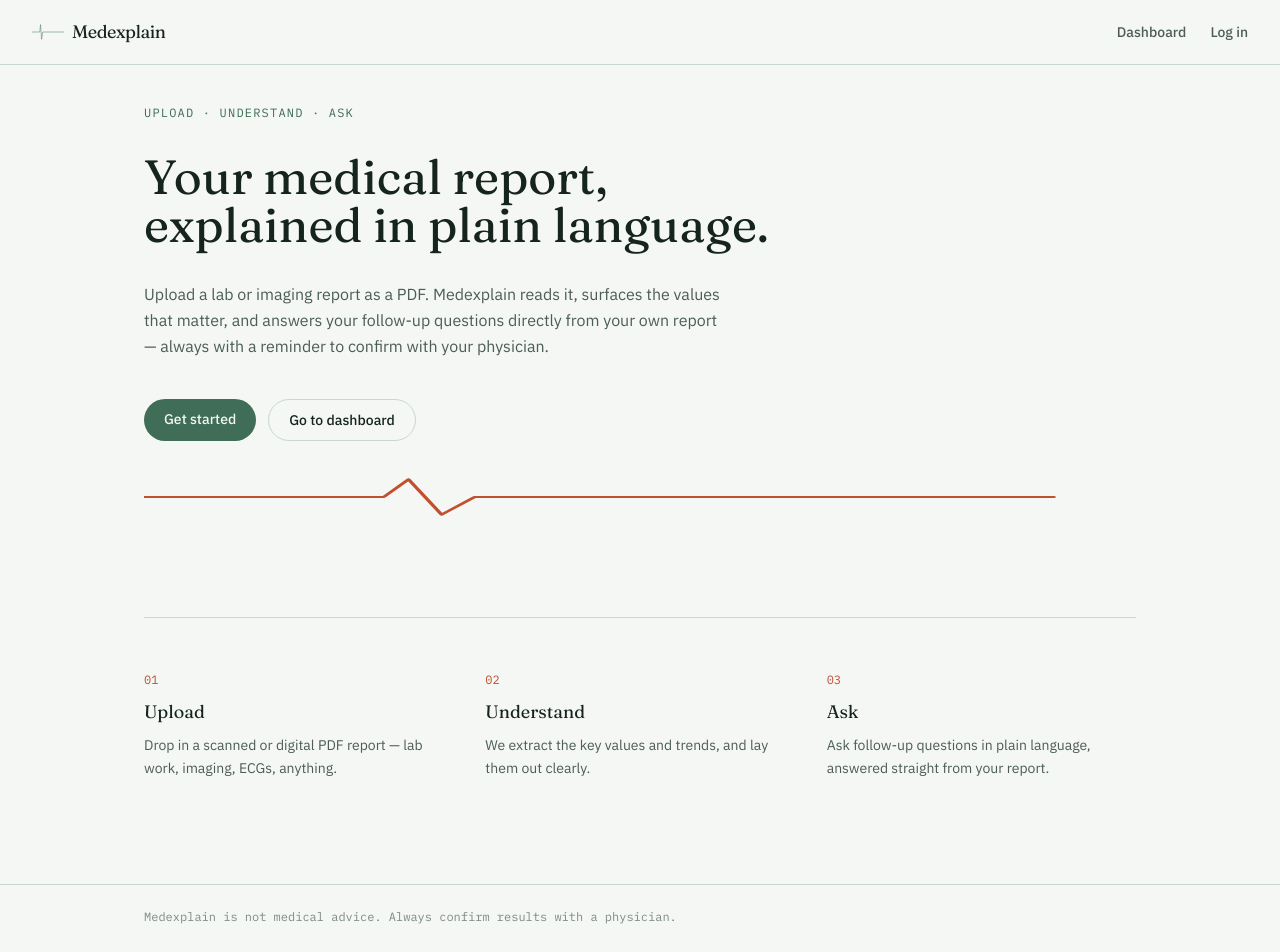
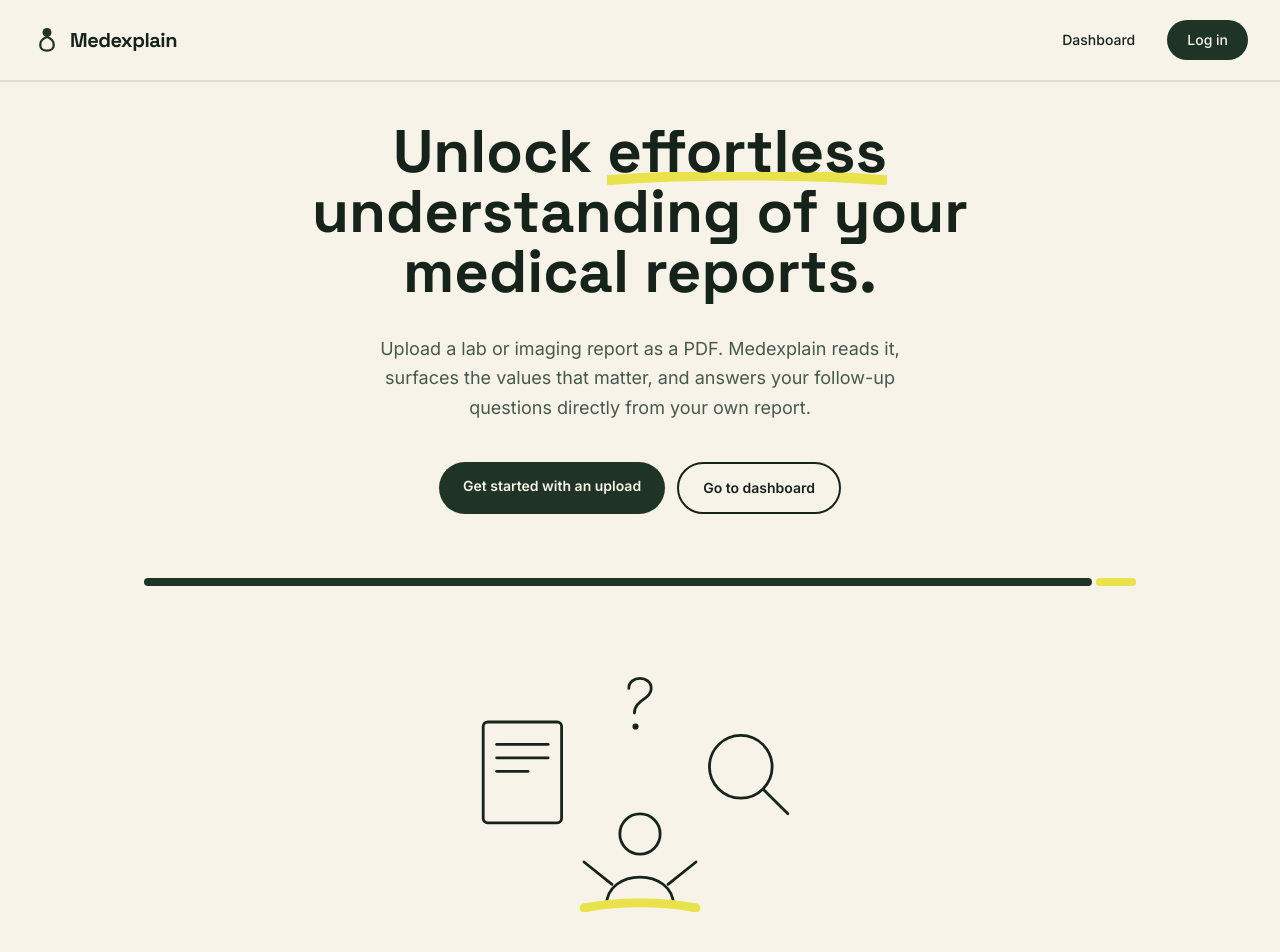
Before and after one commit to Utkarsh-pixel1189/Medexplain, a Next.js app in the folder apps/frontend/: page / in a window 1280 px wide. Shown: the top 952 px of the page. Built offline with nearby package versions, Linux system fonts and the light colour scheme; no server answers.

Commit message:
Redesign frontend with bold display type, warm palette, hand-drawn illustration accents

```diff
--- a/apps/frontend/app/layout.tsx
+++ b/apps/frontend/app/layout.tsx
@@ -1,10 +1,10 @@
 import "../styles/globals.css";
 import type { Metadata } from "next";
-import { Fraunces, IBM_Plex_Sans, IBM_Plex_Mono } from "next/font/google";
+import { Space_Grotesk, Inter, IBM_Plex_Mono } from "next/font/google";
 import Header from "@/components/Header";
 
-const fraunces = Fraunces({ subsets: ["latin"], variable: "--font-display", weight: ["400", "500", "600"] });
-const plexSans = IBM_Plex_Sans({ subsets: ["latin"], variable: "--font-body", weight: ["400", "500", "600"] });
+const spaceGrotesk = Space_Grotesk({ subsets: ["latin"], variable: "--font-display", weight: ["600", "700"] });
+const inter = Inter({ subsets: ["latin"], variable: "--font-body", weight: ["400", "500", "600"] });
 const plexMono = IBM_Plex_Mono({ subsets: ["latin"], variable: "--font-mono", weight: ["400", "500"] });
 
 export const metadata: Metadata = {
@@ -14,11 +14,11 @@
 
 export default function RootLayout({ children }: { children: React.ReactNode }) {
   return (
-    <html lang="en" className={`${fraunces.variable} ${plexSans.variable} ${plexMono.variable}`}>
+    <html lang="en" className={`${spaceGrotesk.variable} ${inter.variable} ${plexMono.variable}`}>
       <body className="min-h-screen flex flex-col">
         <Header />
         <main className="flex-1 mx-auto max-w-5xl w-full px-4 py-10">{children}</main>
-        <footer className="border-t border-mist mt-16">
+        <footer className="border-t-2 border-ink/10 mt-16">
           <div className="mx-auto max-w-5xl px-4 py-6 text-xs font-mono text-inkSoft/70">
             Medexplain is not medical advice. Always confirm results with a physician.
           </div>
--- a/apps/frontend/app/login/page.tsx
+++ b/apps/frontend/app/login/page.tsx
@@ -3,13 +3,13 @@
 import { useState } from "react";
 import { useRouter } from "next/navigation";
 import { api, ApiError } from "@/lib/api";
-import PulseLine from "@/components/PulseLine";
+import Marker from "@/components/Marker";
 
 export default function LoginPage() {
   const router = useRouter();
   const [mode, setMode] = useState<"login" | "register">("login");
+  const [firstName, setFirstName] = useState("");
   const [email, setEmail] = useState("");
-  const [firstName, setFirstName] = useState("");
   const [password, setPassword] = useState("");
   const [error, setError] = useState<string | null>(null);
   const [loading, setLoading] = useState(false);
@@ -33,64 +33,62 @@
   }
 
   return (
-    <div className="max-w-3xl mx-auto grid sm:grid-cols-2 rounded-2xl overflow-hidden border border-mist">
-      <div className="hidden sm:flex flex-col justify-between bg-sage text-paper p-8">
-        <div>
-          <p className="font-mono text-xs uppercase tracking-widest text-paper/70">Medexplain</p>
-          <h2 className="font-display text-2xl mt-4 leading-snug">Your reports, in your own words.</h2>
-        </div>
-        <PulseLine className="w-full h-10 text-paper/60" />
-      </div>
-      <div className="bg-paper p-8">
-        <h1 className="font-display text-xl text-ink mb-6">
-          {mode === "login" ? "Log in" : "Create an account"}
-        </h1>
+    <div className="max-w-md mx-auto space-y-8">
+      <h1 className="font-display font-bold text-3xl text-center text-ink">
+        {mode === "login" ? (
+          <>Welcome <Marker>back</Marker></>
+        ) : (
+          <>Let&rsquo;s get <Marker>started</Marker></>
+        )}
+      </h1>
+
+      <div className="border-2 border-ink rounded-3xl p-8 bg-paper">
         <form onSubmit={onSubmit} className="space-y-4">
           {mode === "register" && (
             <div>
-              <label className="block text-xs font-mono uppercase tracking-wide text-inkSoft mb-1">First name</label>
+              <label className="block text-xs font-semibold uppercase tracking-wide text-inkSoft mb-1.5">First name</label>
               <input
                 type="text"
                 required
                 value={firstName}
                 onChange={(e) => setFirstName(e.target.value)}
-                className="w-full border border-mist rounded-lg px-3 py-2 text-sm focus:border-sage focus:outline-none"
+                className="w-full border-2 border-mist rounded-xl px-4 py-2.5 text-sm focus:border-sage focus:outline-none"
               />
             </div>
           )}
           <div>
-            <label className="block text-xs font-mono uppercase tracking-wide text-inkSoft mb-1">Email</label>
+            <label className="block text-xs font-semibold uppercase tracking-wide text-inkSoft mb-1.5">Email</label>
             <input
               type="email"
               required
               value={email}
               onChange={(e) => setEmail(e.target.value)}
-              className="w-full border border-mist rounded-lg px-3 py-2 text-sm focus:border-sage focus:outline-none"
+              className="w-full border-2 border-mist rounded-xl px-4 py-2.5 text-sm focus:border-sage focus:outline-none"
             />
           </div>
           <div>
-            <label className="block text-xs font-mono uppercase tracking-wide text-inkSoft mb-1">Password</label>
+            <label className="block text-xs font-semibold uppercase tracking-wide text-inkSoft mb-1.5">Password</label>
             <input
               type="password"
               required
               minLength={8}
               value={password}
               onChange={(e) => setPassword(e.target.value)}
-              className="w-full border border-mist rounded-lg px-3 py-2 text-sm focus:border-sage focus:outline-none"
+              className="w-full border-2 border-mist rounded-xl px-4 py-2.5 text-sm focus:border-sage focus:outline-none"
             />
           </div>
           {error && <p className="text-sm text-pulse">{error}</p>}
           <button
             type="submit"
             disabled={loading}
-            className="w-full bg-sage text-paper rounded-lg py-2.5 text-sm font-medium hover:bg-sage-dark transition-colors disabled:opacity-50"
+            className="w-full bg-sage text-paper rounded-full py-3.5 text-sm font-semibold hover:bg-sage-dark transition-colors disabled:opacity-50"
           >
             {loading ? "Please wait…" : mode === "login" ? "Log in" : "Sign up"}
           </button>
         </form>
         <button
           onClick={() => setMode(mode === "login" ? "register" : "login")}
-          className="mt-4 text-xs font-mono text-sage hover:underline"
+          className="mt-5 text-sm text-sage hover:underline w-full text-center"
         >
           {mode === "login" ? "Need an account? Sign up" : "Already have an account? Log in"}
         </button>
--- a/apps/frontend/app/page.tsx
+++ b/apps/frontend/app/page.tsx
@@ -1,4 +1,6 @@
-import PulseLine from "@/components/PulseLine";
+import Marker from "@/components/Marker";
+import SketchDivider from "@/components/SketchDivider";
+import HeroSketch from "@/components/HeroSketch";
 
 const STEPS = [
   { n: "01", title: "Upload", body: "Drop in a scanned or digital PDF report — lab work, imaging, ECGs, anything." },
@@ -8,33 +10,37 @@
 
 export default function HomePage() {
   return (
-    <div className="space-y-24">
-      <section className="space-y-8">
-        <p className="font-mono text-xs tracking-widest text-sage uppercase">Upload · Understand · Ask</p>
-        <h1 className="font-display text-4xl sm:text-5xl leading-[1.1] text-ink max-w-2xl">
-          Your medical report, explained in plain language.
+    <div className="space-y-16">
+      <section className="text-center space-y-8">
+        <h1 className="font-display font-bold text-4xl sm:text-6xl leading-[1.05] text-ink max-w-3xl mx-auto">
+          Unlock <Marker>effortless</Marker> understanding of your medical reports.
         </h1>
-        <p className="text-inkSoft max-w-xl leading-relaxed">
+        <p className="text-inkSoft max-w-xl mx-auto leading-relaxed text-lg">
           Upload a lab or imaging report as a PDF. Medexplain reads it, surfaces the
           values that matter, and answers your follow-up questions directly from
-          your own report — always with a reminder to confirm with your physician.
+          your own report.
         </p>
-        <div className="flex flex-wrap gap-3 pt-2">
-          <a href="/login" className="px-5 py-2.5 rounded-full bg-sage text-paper text-sm font-medium hover:bg-sage-dark transition-colors">
-            Get started
+        <div className="flex flex-wrap gap-3 justify-center pt-2">
+          <a href="/login" className="px-6 py-3.5 rounded-full bg-sage text-paper text-sm font-semibold hover:bg-sage-dark transition-colors">
+            Get started with an upload
           </a>
-          <a href="/dashboard" className="px-5 py-2.5 rounded-full border border-mist text-sm font-medium text-ink hover:border-sage transition-colors">
+          <a href="/dashboard" className="px-6 py-3.5 rounded-full border-2 border-ink text-sm font-semibold text-ink hover:bg-ink hover:text-paper transition-colors">
             Go to dashboard
           </a>
         </div>
-        <PulseLine animate className="w-full h-12 text-pulse mt-6" />
       </section>
 
-      <section className="grid sm:grid-cols-3 gap-8 border-t border-mist pt-12">
+      <SketchDivider />
+
+      <section className="pt-4">
+        <HeroSketch />
+      </section>
+
+      <section className="grid sm:grid-cols-3 gap-8 pt-8">
         {STEPS.map((step) => (
           <div key={step.n} className="space-y-2">
-            <span className="font-mono text-xs text-pulse">{step.n}</span>
-            <h3 className="font-display text-lg text-ink">{step.title}</h3>
+            <span className="font-display font-bold text-2xl text-sage">{step.n}</span>
+            <h3 className="font-display font-bold text-lg text-ink">{step.title}</h3>
             <p className="text-sm text-inkSoft leading-relaxed">{step.body}</p>
           </div>
         ))}
--- a/apps/frontend/components/Header.tsx
+++ b/apps/frontend/components/Header.tsx
@@ -3,7 +3,6 @@
 import { useEffect, useState } from "react";
 import { useRouter } from "next/navigation";
 import { api, User } from "@/lib/api";
-import PulseLine from "@/components/PulseLine";
 
 export default function Header() {
   const [user, setUser] = useState<User | null>(null);
@@ -20,26 +19,34 @@
   }
 
   return (
-    <header className="border-b border-mist bg-paper/90 backdrop-blur sticky top-0 z-10">
-      <div className="w-full px-4 sm:px-8 h-16 flex items-center justify-between">
+    <header className="border-b-2 border-ink/10 bg-paper sticky top-0 z-10">
+      <div className="w-full px-4 sm:px-8 h-20 flex items-center justify-between">
         <a href="/" className="flex items-center gap-2 shrink-0">
-          <PulseLine className="w-8 h-5 text-sage" />
-          <span className="font-display text-lg tracking-tight text-ink">Medexplain</span>
+          <svg width="30" height="30" viewBox="0 0 40 40" className="text-sage">
+            <circle cx="20" cy="10" r="6" fill="currentColor" />
+            <path d="M20 16 C 8 20, 8 34, 20 34 C 32 34, 32 20, 20 16 Z" fill="none" stroke="currentColor" strokeWidth="3" />
+          </svg>
+          <span className="font-display font-bold text-xl tracking-tight text-ink">Medexplain</span>
         </a>
-        <nav className="text-sm font-medium text-inkSoft flex items-center gap-6 shrink-0">
-          <a href="/dashboard" className="hover:text-ink transition-colors">Dashboard</a>
+        <nav className="text-sm font-medium text-ink flex items-center gap-8 shrink-0">
+          <a href="/dashboard" className="hover:text-sage transition-colors">Dashboard</a>
           {user ? (
             <div className="flex items-center gap-3">
-              <span className="text-ink whitespace-nowrap">Hi, {user.first_name || user.email}</span>
+              <span className="whitespace-nowrap">Hi, {user.first_name || user.email}</span>
               <button
                 onClick={handleLogout}
-                className="text-xs px-3 py-1.5 rounded-full border border-mist hover:border-sage transition-colors whitespace-nowrap"
+                className="text-xs px-4 py-2 rounded-full border-2 border-ink hover:bg-ink hover:text-paper transition-colors whitespace-nowrap"
               >
                 Log out
               </button>
             </div>
           ) : (
-            <a href="/login" className="hover:text-ink transition-colors">Log in</a>
+            <a
+              href="/login"
+              className="px-5 py-2.5 rounded-full bg-sage text-paper text-sm font-medium hover:bg-sage-dark transition-colors"
+            >
+              Log in
+            </a>
           )}
         </nav>
       </div>
--- /dev/null
+++ b/apps/frontend/components/HeroSketch.tsx
@@ -0,0 +1,28 @@
+export default function HeroSketch() {
+  return (
+    <svg viewBox="0 0 400 220" className="w-full max-w-md mx-auto text-ink" fill="none" stroke="currentColor" strokeWidth="2.5" strokeLinecap="round" strokeLinejoin="round">
+      {/* question mark */}
+      <path d="M190 20 C 190 8, 210 8, 210 20 C 210 30, 195 30, 195 42" />
+      <circle cx="196" cy="54" r="1.5" fill="currentColor" />
+
+      {/* document */}
+      <rect x="60" y="50" width="70" height="90" rx="4" />
+      <line x1="72" y1="70" x2="118" y2="70" />
+      <line x1="72" y1="82" x2="118" y2="82" />
+      <line x1="72" y1="94" x2="100" y2="94" />
+
+      {/* magnifying glass */}
+      <circle cx="290" cy="90" r="28" />
+      <line x1="310" y1="110" x2="332" y2="132" />
+
+      {/* person */}
+      <circle cx="200" cy="150" r="18" />
+      <path d="M170 214 C 170 180, 230 180, 230 214" />
+      <path d="M175 195 L 150 175" />
+      <path d="M225 195 L 250 175" />
+
+      {/* highlighter mark under person */}
+      <path d="M150 216 C 180 210, 220 210, 250 216" stroke="#E9E24A" strokeWidth="8" />
+    </svg>
+  );
+}
--- /dev/null
+++ b/apps/frontend/components/Marker.tsx
@@ -0,0 +1,16 @@
+export default function Marker({ children }: { children: React.ReactNode }) {
+  return (
+    <span className="relative inline-block">
+      <svg
+        className="absolute -bottom-1 left-0 w-full"
+        height="14"
+        viewBox="0 0 200 14"
+        preserveAspectRatio="none"
+        aria-hidden="true"
+      >
+        <path d="M2 8 C 60 2, 140 2, 198 8" stroke="#E9E24A" strokeWidth="10" fill="none" strokeLinecap="round" />
+      </svg>
+      <span className="relative">{children}</span>
+    </span>
+  );
+}
--- /dev/null
+++ b/apps/frontend/components/SketchDivider.tsx
@@ -0,0 +1,8 @@
+export default function SketchDivider() {
+  return (
+    <div className="flex items-center h-2 w-full">
+      <div className="flex-1 h-full bg-sage rounded-full" />
+      <div className="w-10 h-full bg-highlight rounded-full ml-1" />
+    </div>
+  );
+}
--- a/apps/frontend/components/UploadForm.tsx
+++ b/apps/frontend/components/UploadForm.tsx
@@ -31,7 +31,7 @@
   }
 
   return (
-    <div className="border-2 border-dashed border-mist rounded-2xl p-10 text-center bg-sage-light/40 hover:border-sage transition-colors">
+    <div className="border-2 border-dashed border-ink/30 rounded-3xl p-10 text-center bg-highlight/10 hover:border-sage transition-colors">
       <input
         ref={inputRef}
         type="file"
--- a/apps/frontend/styles/globals.css
+++ b/apps/frontend/styles/globals.css
@@ -7,27 +7,10 @@
 }
 
 :focus-visible {
-  outline: 2px solid #3f6d57;
+  outline: 2px solid #1f3327;
   outline-offset: 2px;
 }
 
 ::selection {
-  background: #c9d8cd;
+  background: #e9e24a;
 }
-
-@keyframes draw-pulse {
-  from { stroke-dashoffset: 600; }
-  to { stroke-dashoffset: 0; }
-}
-
-.animate-draw-pulse {
-  stroke-dasharray: 600;
-  animation: draw-pulse 1.6s ease-out forwards;
-}
-
-@media (prefers-reduced-motion: reduce) {
-  .animate-draw-pulse {
-    animation: none;
-    stroke-dashoffset: 0;
-  }
-}
--- a/apps/frontend/tailwind.config.js
+++ b/apps/frontend/tailwind.config.js
@@ -7,15 +7,16 @@
   theme: {
     extend: {
       colors: {
-        paper: "#F5F7F4",
-        ink: "#16241F",
-        inkSoft: "#4B5D55",
-        sage: { DEFAULT: "#3F6D57", light: "#E9F0EB", dark: "#2C4E3E" },
-        mist: "#C9D8CD",
+        paper: "#F7F3E8",
+        ink: "#16231B",
+        inkSoft: "#47594C",
+        sage: { DEFAULT: "#1F3327", light: "#E4EDE2", dark: "#0F1D14" },
+        mist: "#DCD5C2",
         pulse: "#C1502E",
+        highlight: "#E9E24A",
       },
       fontFamily: {
-        display: ["var(--font-display)", "serif"],
+        display: ["var(--font-display)", "sans-serif"],
         body: ["var(--font-body)", "sans-serif"],
         mono: ["var(--font-mono)", "monospace"],
       },
```
Also changed, not shown: apps/frontend/app/dashboard/page.tsx (+4 -4 lines), apps/frontend/components/LabChart.tsx (+4 -4 lines).
